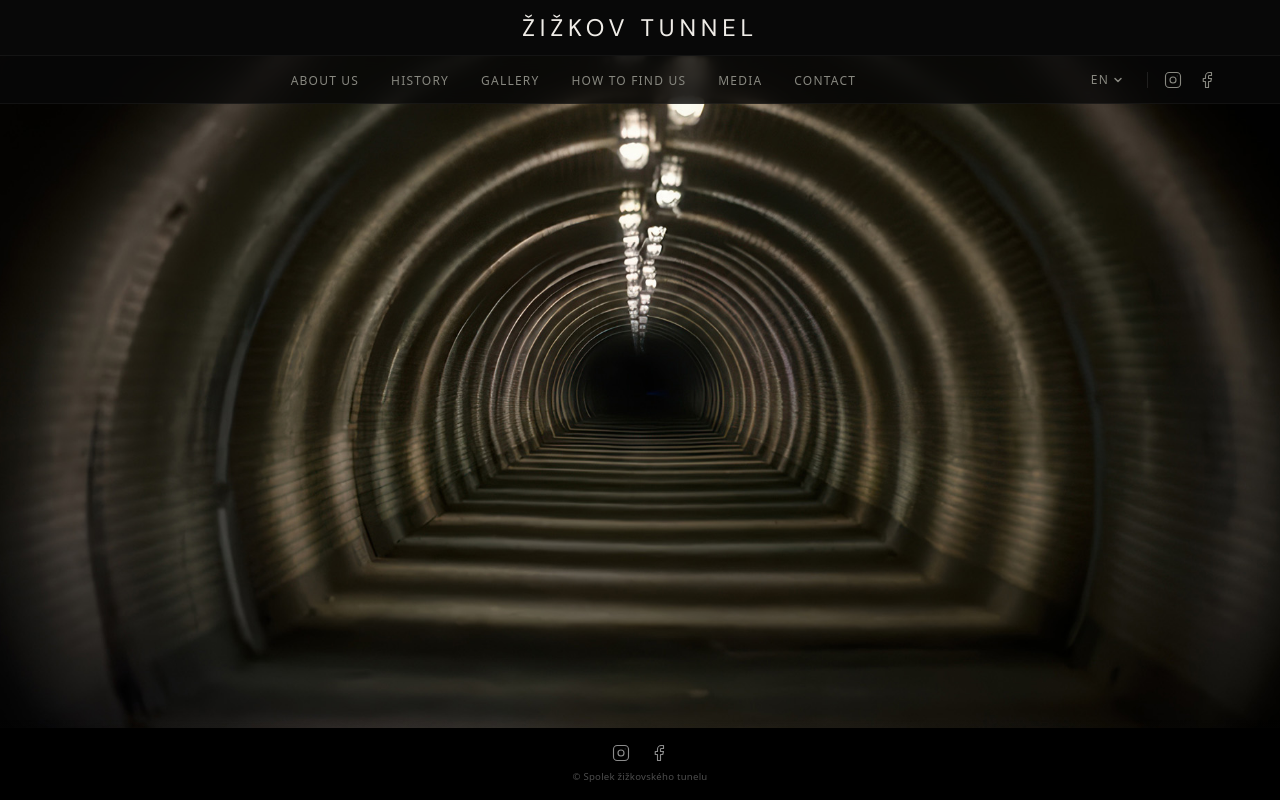
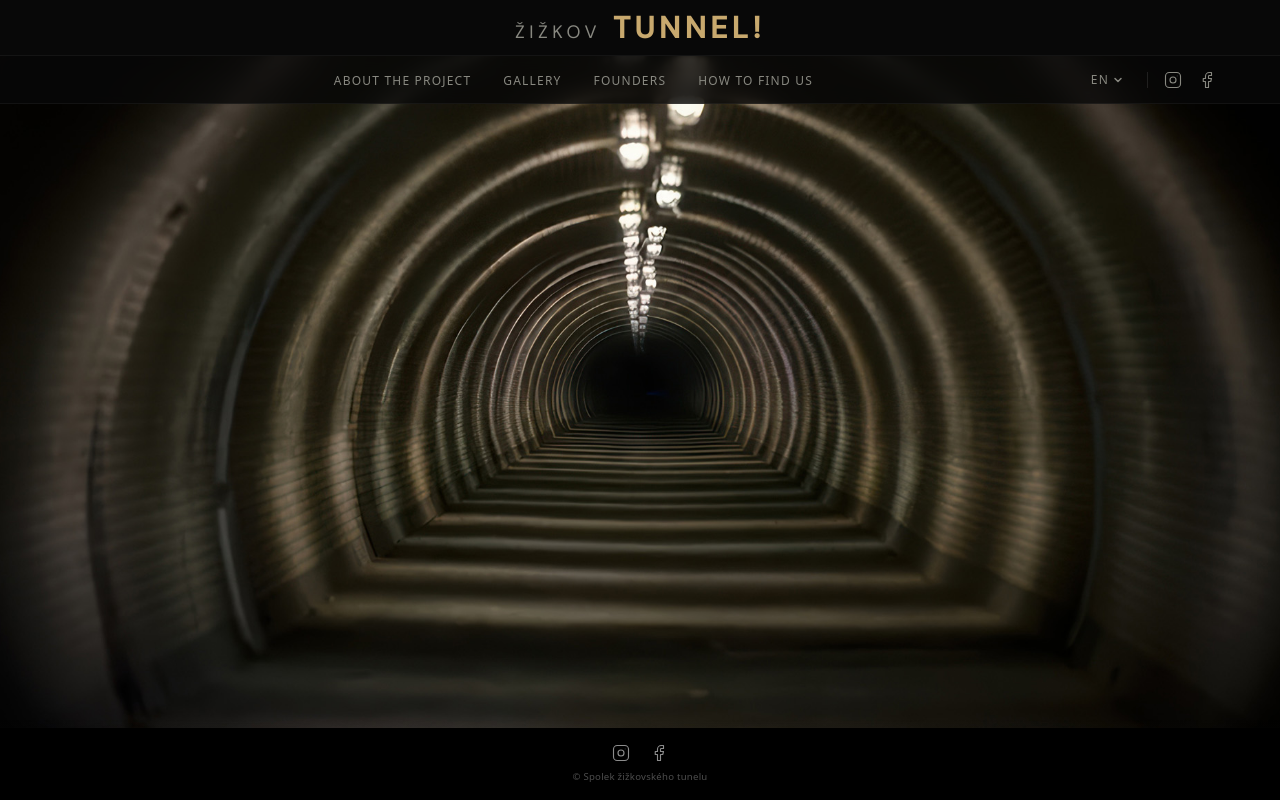
Before and after one commit to mithrillczech/zizkovskytunel.cz, a Next.js app: page /en in a window 1280 px wide. Built offline with nearby package versions, Linux system fonts and the light colour scheme.

Commit message:
Zadání 1.1

```diff
--- a/src/components/Header/Header.tsx
+++ b/src/components/Header/Header.tsx
@@ -5,8 +5,13 @@ export function Header() {
 
   return (
     <div className="w-full h-14 flex items-center justify-center bg-bg border-b border-white/5 z-50 relative">
-      <h1 className="font-display text-xl md:text-2xl font-light tracking-[0.2em] uppercase text-text-primary">
-        {t("title")}
+      <h1 className="font-display flex items-baseline gap-3 uppercase">
+        <span className="text-base md:text-lg font-light tracking-[0.25em] text-text-muted">
+          {t("prefix")}
+        </span>
+        <span className="text-2xl md:text-3xl font-bold tracking-[0.15em] text-accent">
+          {t("highlight")}
+        </span>
       </h1>
     </div>
   );
--- a/src/components/HomePageShell.tsx
+++ b/src/components/HomePageShell.tsx
@@ -8,11 +8,9 @@ import { MobileNav } from "@/components/Navigation/MobileNav";
 import { HeroSection } from "@/components/HeroSection/HeroSection";
 import { SectionPanel } from "@/components/SectionPanel/SectionPanel";
 import { AboutSection } from "@/components/Sections/AboutSection";
-import { HistorySection } from "@/components/Sections/HistorySection";
 import { GallerySection } from "@/components/Sections/GallerySection";
+import { FoundersSection } from "@/components/Sections/FoundersSection";
 import { FindUsSection } from "@/components/Sections/FindUsSection";
-import { MediaSection } from "@/components/Sections/MediaSection";
-import { ContactSection } from "@/components/Sections/ContactSection";
 import { Footer } from "@/components/Footer/Footer";
 import type { GalleryImage, SectionId } from "@/types";
 
@@ -46,13 +44,11 @@ function HomePageInner({ galleryImages }: HomePageShellProps) {
 
   function renderSection() {
     switch (section) {
-      case "about":   return <AboutSection />;
-      case "history": return <HistorySection />;
-      case "gallery": return <GallerySection variant="grid" images={galleryImages} />;
-      case "findus":  return <FindUsSection />;
-      case "media":   return <MediaSection />;
-      case "contact": return <ContactSection />;
-      default:        return null;
+      case "about":    return <AboutSection />;
+      case "gallery":  return <GallerySection variant="grid" images={galleryImages} />;
+      case "founders": return <FoundersSection />;
+      case "findus":   return <FindUsSection />;
+      default:         return null;
     }
   }
 
@@ -102,22 +98,16 @@ function HomePageInner({ galleryImages }: HomePageShellProps) {
           <section id="section-about" className="py-7 px-6 border-b border-white/5">
             <AboutSection />
           </section>
-          <section id="section-history" className="py-7 px-6 border-b border-white/5">
-            <HistorySection />
-          </section>
           <section id="section-gallery" className="py-7 border-b border-white/5">
             <div className="px-6 mb-3">
               <GallerySection variant="carousel" images={galleryImages} />
             </div>
           </section>
-          <section id="section-findus" className="py-7 px-6 border-b border-white/5">
+          <section id="section-founders" className="py-7 px-6 border-b border-white/5">
+            <FoundersSection />
+          </section>
+          <section id="section-findus" className="py-7 px-6">
             <FindUsSection />
-          </section>
-          <section id="section-media" className="py-7 px-6 border-b border-white/5">
-            <MediaSection />
-          </section>
-          <section id="section-contact" className="py-7 px-6">
-            <ContactSection />
           </section>
         </main>
 
--- a/src/components/Navigation/LanguageSwitcher.tsx
+++ b/src/components/Navigation/LanguageSwitcher.tsx
@@ -8,11 +8,7 @@ import type { SectionId } from "@/types";
 
 const LOCALES = [
   { code: "cs", label: "CS" },
-  { code: "de", label: "DE" },
   { code: "en", label: "EN" },
-  { code: "pl", label: "PL" },
-  { code: "sk", label: "SK" },
-  // Add more locales here — dropdown grows automatically
 ];
 
 interface LanguageSwitcherProps {
--- a/src/components/Navigation/MobileNav.tsx
+++ b/src/components/Navigation/MobileNav.tsx
@@ -7,12 +7,10 @@ import type { SectionId } from "@/types";
 import { LanguageSwitcher } from "./LanguageSwitcher";
 
 const NAV_ITEMS: { id: SectionId; labelKey: string }[] = [
-  { id: "about", labelKey: "about" },
-  { id: "history", labelKey: "history" },
-  { id: "gallery", labelKey: "gallery" },
-  { id: "findus", labelKey: "findUs" },
-  { id: "media", labelKey: "media" },
-  { id: "contact", labelKey: "contact" },
+  { id: "about",    labelKey: "about"    },
+  { id: "gallery",  labelKey: "gallery"  },
+  { id: "founders", labelKey: "founders" },
+  { id: "findus",   labelKey: "findUs"   },
 ];
 
 interface MobileNavProps {
@@ -58,8 +56,13 @@ export function MobileNav({ activeSection, onSectionChange }: MobileNavProps) {
     <>
       {/* Sticky mobile header */}
       <header className="lg:hidden sticky top-0 z-50 flex items-center h-14 px-6 bg-bg/95 backdrop-blur-md border-b border-white/5">
-        <span className="flex-1 text-center font-display text-lg font-light tracking-[0.15em] uppercase text-text-primary">
-          {th("title")}
+        <span className="flex-1 flex items-baseline justify-center gap-2 uppercase">
+          <span className="font-display text-sm font-light tracking-[0.2em] text-text-muted">
+            {th("prefix")}
+          </span>
+          <span className="font-display text-xl font-bold tracking-[0.12em] text-accent">
+            {th("highlight")}
+          </span>
         </span>
         <button
           onClick={() => setIsOpen((v) => !v)}
--- a/src/components/Navigation/Navigation.tsx
+++ b/src/components/Navigation/Navigation.tsx
@@ -5,12 +5,10 @@ import type { SectionId } from "@/types";
 import { LanguageSwitcher } from "./LanguageSwitcher";
 
 const NAV_ITEMS: { id: SectionId; labelKey: string }[] = [
-  { id: "about", labelKey: "about" },
-  { id: "history", labelKey: "history" },
-  { id: "gallery", labelKey: "gallery" },
-  { id: "findus", labelKey: "findUs" },
-  { id: "media", labelKey: "media" },
-  { id: "contact", labelKey: "contact" },
+  { id: "about",    labelKey: "about"    },
+  { id: "gallery",  labelKey: "gallery"  },
+  { id: "founders", labelKey: "founders" },
+  { id: "findus",   labelKey: "findUs"   },
 ];
 
 interface NavigationProps {
--- a/src/components/Sections/AboutSection.tsx
+++ b/src/components/Sections/AboutSection.tsx
@@ -2,13 +2,6 @@ import { useTranslations } from "next-intl";
 
 export function AboutSection() {
   const t = useTranslations("sections.about");
-
-  const members = [
-    { name: "Martin Wichterle", role: t("members.list.0.role") },
-    { name: "Jiří Řezák", role: t("members.list.1.role") },
-    { name: "David Koller", role: t("members.list.2.role") },
-    { name: "Jiří Fajt", role: t("members.list.3.role") },
-  ];
 
   return (
     <div className="p-8 lg:p-12">
@@ -16,8 +9,7 @@ export function AboutSection() {
         {t("title")}
       </h2>
 
-      <div className="grid lg:grid-cols-2 gap-10">
-        <div>
+      <div className="max-w-2xl">
         {t("body")
           .split("\n\n")
           .map((paragraph, i) => (
@@ -26,25 +18,6 @@ export function AboutSection() {
             </p>
           ))}
       </div>
-
-        <div>
-          <h3 className="font-display text-xl font-light tracking-widest uppercase text-accent mb-6">
-            {t("members.title")}
-          </h3>
-          <ul className="space-y-5">
-            {members.map((member) => (
-              <li key={member.name} className="border-l border-accent/30 pl-4">
-                <p className="font-sans font-medium text-text-primary text-sm">
-                  {member.name}
-                </p>
-                <p className="font-sans text-text-muted text-sm mt-0.5">
-                  {member.role}
-                </p>
-              </li>
-            ))}
-          </ul>
-        </div>
-      </div>
     </div>
   );
 }
--- /dev/null
+++ b/src/components/Sections/FoundersSection.tsx
@@ -0,0 +1,33 @@
+import { useTranslations } from "next-intl";
+
+export function FoundersSection() {
+  const t = useTranslations("sections.founders");
+
+  const members = [
+    { name: "Martin Wichterle", role: t("list.0.role") },
+    { name: "Jiří Řezák",       role: t("list.1.role") },
+    { name: "David Koller",     role: t("list.2.role") },
+    { name: "Jiří Fajt",        role: t("list.3.role") },
+  ];
+
+  return (
+    <div className="p-8 lg:p-12">
+      <h2 className="font-display text-4xl lg:text-5xl font-light tracking-wide text-text-primary mb-8">
+        {t("title")}
+      </h2>
+
+      <ul className="space-y-5 max-w-xl">
+        {members.map((member) => (
+          <li key={member.name} className="border-l border-accent/30 pl-4">
+            <p className="font-sans font-medium text-text-primary text-sm">
+              {member.name}
+            </p>
+            <p className="font-sans text-text-muted text-sm mt-0.5">
+              {member.role}
+            </p>
+          </li>
+        ))}
+      </ul>
+    </div>
+  );
+}
--- a/src/i18n/cs.json
+++ b/src/i18n/cs.json
@@ -1,20 +1,20 @@
 {
   "nav": {
-    "about": "O nás",
-    "history": "Historie",
+    "about": "O projektu",
     "gallery": "Galerie",
-    "findUs": "Jak nás najít",
-    "media": "Média",
-    "contact": "Kontakt"
+    "founders": "Zakladatelé",
+    "findUs": "Jak nás najít"
   },
   "header": {
-    "title": "Žižkovský tunel"
+    "prefix": "Žižkovský",
+    "highlight": "TUNEL!"
   },
   "sections": {
     "about": {
-      "title": "O nás",
-      "body": "Spolek žižkovského tunelu je nezávislá iniciativa, která vznikla v roce 2025 a sdružuje přední osobnosti z oblasti architektury, umění a kultury. Naším cílem je proměnit žižkovský tunel ve vibrující galerii současného umění a otevřený veřejný prostor.\n\nProjekt propojuje čtvrti Žižkov, Karlín a Holešovice a tvoří kulturní osu procházející srdcem Prahy. Inspirujeme se světově proslulými projekty, jako je High Line v New Yorku.\n\nSpolek stojí na principech otevřenosti, spolupráce a dlouhodobé péče o veřejný prostor.",
-      "members": {
+      "title": "O projektu",
+      "body": "Spolek žižkovského tunelu je nezávislá iniciativa, která vznikla v roce 2025 a sdružuje přední osobnosti z oblasti architektury, umění a kultury. Naším cílem je proměnit žižkovský tunel ve vibrující galerii současného umění a otevřený veřejný prostor.\n\nProjekt propojuje čtvrti Žižkov, Karlín a Holešovice a tvoří kulturní osu procházející srdcem Prahy. Inspirujeme se světově proslulými projekty, jako je High Line v New Yorku.\n\nSpolek stojí na principech otevřenosti, spolupráce a dlouhodobé péče o veřejný prostor."
+    },
+    "founders": {
       "title": "Zakladatelé",
       "list": [
         {
@@ -34,37 +34,6 @@
           "role": "Historik umění a umělecký ředitel, bývalý generální ředitel Národní galerie v Praze"
         }
       ]
-      }
-    },
-    "history": {
-      "title": "Historie",
-      "intro": "Žižkovský tunel je jedinečný infrastrukturní prvek, který propojuje tři pražské čtvrti pod horou Vítkov. Dnes slouží jako každodenní koridor pro pěší a cyklisty — a my věříme, že může sloužit i jako průchod do světa kultury.",
-      "timeline": [
-        {
-          "year": "Vznik tunelu",
-          "text": "Tunel byl postaven jako součást dopravní infrastruktury a slouží svému účelu dodnes."
-        },
-        {
-          "year": "2025",
-          "text": "Vznik Spolku žižkovského tunelu. Skupina vizionářů se rozhodla přetvořit tunel v galerii světového formátu."
-        },
-        {
-          "year": "Plán",
-          "text": "Desetiletý plán zahrnuje instalaci tří děl od českých a zahraničních umělců ročně. Každé dílo je navrženo přímo pro prostor tunelu."
-        },
-        {
-          "year": "2027",
-          "text": "Plánovaná instalace prvních tří uměleckých děl. Otevření tunelu veřejnosti jako živé galerie — úvodní kapitola kulturní transformace prostoru."
-        },
-        {
-          "year": "2030",
-          "text": "Druhá vlna tří instalací rozšiřuje tematický záběr a zapojuje mezinárodní umělce. Tunel se etabluje jako uznávané kulturní místo na mapě Prahy."
-        },
-        {
-          "year": "2033",
-          "text": "Třetí etapa uzavírá první dekádu projektu devíti trvalými díly. Tunel se stává ikonickým místem na křižovatce veřejného prostoru a současného umění."
-        }
-      ]
     },
     "gallery": {
       "title": "Galerie",
@@ -79,54 +48,15 @@
       "addressLabel": "Adresa",
       "transportLabel": "Doprava",
       "mapNote": "Tunel je přístupný denně pro pěší a cyklisty."
-    },
-    "media": {
-      "title": "Média",
-      "subtitle": "Tiskové zprávy a články o projektu Žižkovský tunel.",
-      "articles": [
-        {
-          "title": "Žižkovský tunel: z infrastruktury na galerii umění",
-          "source": "Archiweb",
-          "date": "2025",
-          "url": "https://archiweb.cz"
-        },
-        {
-          "title": "Vizionáři chtějí proměnit pražský tunel v kulturní koridor",
-          "source": "Hospodářské noviny",
-          "date": "2025",
-          "url": "https://ihned.cz"
-        },
-        {
-          "title": "Nový High Line pro Prahu? Spouští se projekt Žižkovský tunel",
-          "source": "Dezeen",
-          "date": "2025",
-          "url": "https://dezeen.com"
-        }
-      ]
-    },
-    "contact": {
-      "title": "Kontakt",
-      "subtitle": "Máte zájem o spolupráci, partnerství nebo mediální dotazy? Napište nám.",
-      "namePlaceholder": "Celé jméno",
-      "emailPlaceholder": "E-mailová adresa",
-      "messagePlaceholder": "Vaše zpráva...",
-      "sendButton": "Odeslat zprávu",
-      "successMessage": "Děkujeme! Vaše zpráva byla odeslána. Brzy se vám ozveme.",
-      "errorMessage": "Omlouváme se, zprávu se nepodařilo odeslat. Zkuste to prosím znovu.",
-      "nameLabel": "Jméno",
-      "emailLabel": "E-mail",
-      "messageLabel": "Zpráva"
     }
   },
   "footer": {
     "copyright": "© {year} Petr Machacek. Všechna práva vyhrazena.",
     "nav": {
-      "about": "O nás",
-      "history": "Historie",
+      "about": "O projektu",
       "gallery": "Galerie",
-      "findUs": "Jak nás najít",
-      "media": "Média",
-      "contact": "Kontakt"
+      "founders": "Zakladatelé",
+      "findUs": "Jak nás najít"
     }
   },
   "meta": {
--- a/src/i18n/en.json
+++ b/src/i18n/en.json
@@ -1,21 +1,21 @@
 {
   "nav": {
-    "about": "About Us",
-    "history": "History",
+    "about": "About the Project",
     "gallery": "Gallery",
-    "findUs": "How to Find Us",
-    "media": "Media",
-    "contact": "Contact"
+    "founders": "Founders",
+    "findUs": "How to Find Us"
   },
   "header": {
-    "title": "Žižkov Tunnel"
+    "prefix": "Žižkov",
+    "highlight": "TUNNEL!"
   },
   "sections": {
     "about": {
-      "title": "About Us",
-      "body": "The Žižkov Tunnel Association is an independent initiative founded in 2025 by prominent figures from the fields of architecture, art, and culture. Our goal is to transform the Žižkov Tunnel into a vibrant gallery of contemporary art and an open public space.\n\nThe project connects the districts of Žižkov, Karlín, and Holešovice, forming a cultural axis through the heart of Prague. We draw inspiration from world-renowned projects such as the High Line in New York City.\n\nThe association is built on principles of openness, collaboration, and long-term care for public space.",
-      "members": {
-        "title": "Founding Members",
+      "title": "About the Project",
+      "body": "The Žižkov Tunnel Association is an independent initiative founded in 2025 by prominent figures from the fields of architecture, art, and culture. Our goal is to transform the Žižkov Tunnel into a vibrant gallery of contemporary art and an open public space.\n\nThe project connects the districts of Žižkov, Karlín, and Holešovice, forming a cultural axis through the heart of Prague. We draw inspiration from world-renowned projects such as the High Line in New York City.\n\nThe association is built on principles of openness, collaboration, and long-term care for public space."
+    },
+    "founders": {
+      "title": "Founders",
       "list": [
         {
           "name": "Martin Wichterle",
@@ -34,37 +34,6 @@
           "role": "Art historian and artistic director, former Director General of the National Gallery in Prague"
         }
       ]
-      }
-    },
-    "history": {
-      "title": "History",
-      "intro": "The Žižkov Tunnel is a unique piece of infrastructure connecting three Prague districts beneath Vítkov Hill. Today it serves as a daily corridor for pedestrians and cyclists — and we believe it can also serve as a passage into the world of culture.",
-      "timeline": [
-        {
-          "year": "Origins",
-          "text": "The tunnel was built as part of the city's transport infrastructure and continues to serve that purpose to this day."
-        },
-        {
-          "year": "2025",
-          "text": "The Žižkov Tunnel Association is founded. A group of visionaries decides to transform the tunnel into a world-class gallery."
-        },
-        {
-          "year": "The Plan",
-          "text": "A ten-year plan envisions three installations per year by Czech and international artists. Each work is designed specifically for the tunnel space."
-        },
-        {
-          "year": "2027",
-          "text": "The first three artworks are installed. The tunnel opens to the public as a living gallery — the opening chapter of a cultural transformation."
-        },
-        {
-          "year": "2030",
-          "text": "A second wave of three installations broadens the thematic scope and brings in international artists. The tunnel establishes itself as a recognised cultural destination on the map of Prague."
-        },
-        {
-          "year": "2033",
-          "text": "The third phase closes the first decade with nine permanent works. The tunnel becomes an iconic site at the intersection of public space and contemporary art."
-        }
-      ]
     },
     "gallery": {
       "title": "Gallery",
@@ -79,54 +48,15 @@
       "addressLabel": "Address",
       "transportLabel": "Transport",
       "mapNote": "The tunnel is open daily to pedestrians and cyclists."
-    },
-    "media": {
-      "title": "Media",
-      "subtitle": "Press coverage and articles about the Žižkov Tunnel project.",
-      "articles": [
-        {
-          "title": "The Žižkov Tunnel: from infrastructure to art gallery",
-          "source": "Archiweb",
-          "date": "2025",
-          "url": "https://archiweb.cz"
-        },
-        {
-          "title": "Visionaries want to transform Prague's tunnel into a cultural corridor",
-          "source": "Hospodářské noviny",
-          "date": "2025",
-          "url": "https://ihned.cz"
-        },
-        {
-          "title": "A new High Line for Prague? The Žižkov Tunnel project launches",
-          "source": "Dezeen",
-          "date": "2025",
-          "url": "https://dezeen.com"
-        }
-      ]
-    },
-    "contact": {
-      "title": "Contact",
-      "subtitle": "Interested in collaboration, partnership, or media inquiries? Write to us.",
-      "namePlaceholder": "Full name",
-      "emailPlaceholder": "Email address",
-      "messagePlaceholder": "Your message...",
-      "sendButton": "Send Message",
-      "successMessage": "Thank you! Your message has been sent. We will get back to you shortly.",
-      "errorMessage": "We're sorry, the message could not be sent. Please try again.",
-      "nameLabel": "Name",
-      "emailLabel": "Email",
-      "messageLabel": "Message"
     }
   },
   "footer": {
     "copyright": "© {year} Petr Machacek. All rights reserved.",
     "nav": {
-      "about": "About Us",
-      "history": "History",
+      "about": "About the Project",
       "gallery": "Gallery",
-      "findUs": "How to Find Us",
-      "media": "Media",
-      "contact": "Contact"
+      "founders": "Founders",
+      "findUs": "How to Find Us"
     }
   },
   "meta": {
--- a/src/i18n/routing.ts
+++ b/src/i18n/routing.ts
@@ -1,7 +1,7 @@
 import { defineRouting } from "next-intl/routing";
 
 export const routing = defineRouting({
-  locales: ["cs", "en", "de", "pl", "sk"],
+  locales: ["cs", "en"],
   defaultLocale: "cs",
   localePrefix: "always",
 });
--- a/src/types/index.ts
+++ b/src/types/index.ts
@@ -3,11 +3,9 @@ export type Locale = "cs" | "en";
 export type SectionId =
   | "none"
   | "about"
-  | "history"
   | "gallery"
-  | "findus"
-  | "media"
-  | "contact";
+  | "founders"
+  | "findus";
 
 export interface NavItem {
   id: SectionId;
```
Lines whose indentation alone changed are shown as unchanged.
